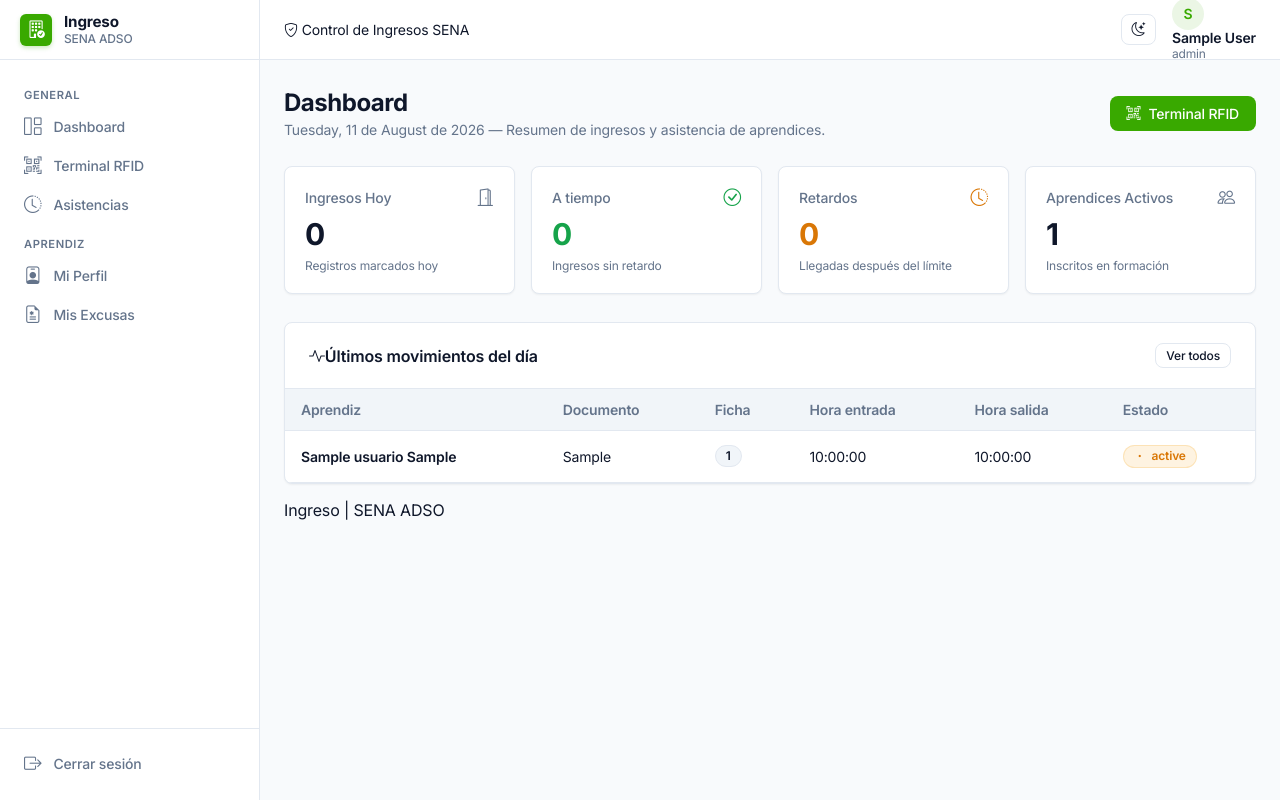
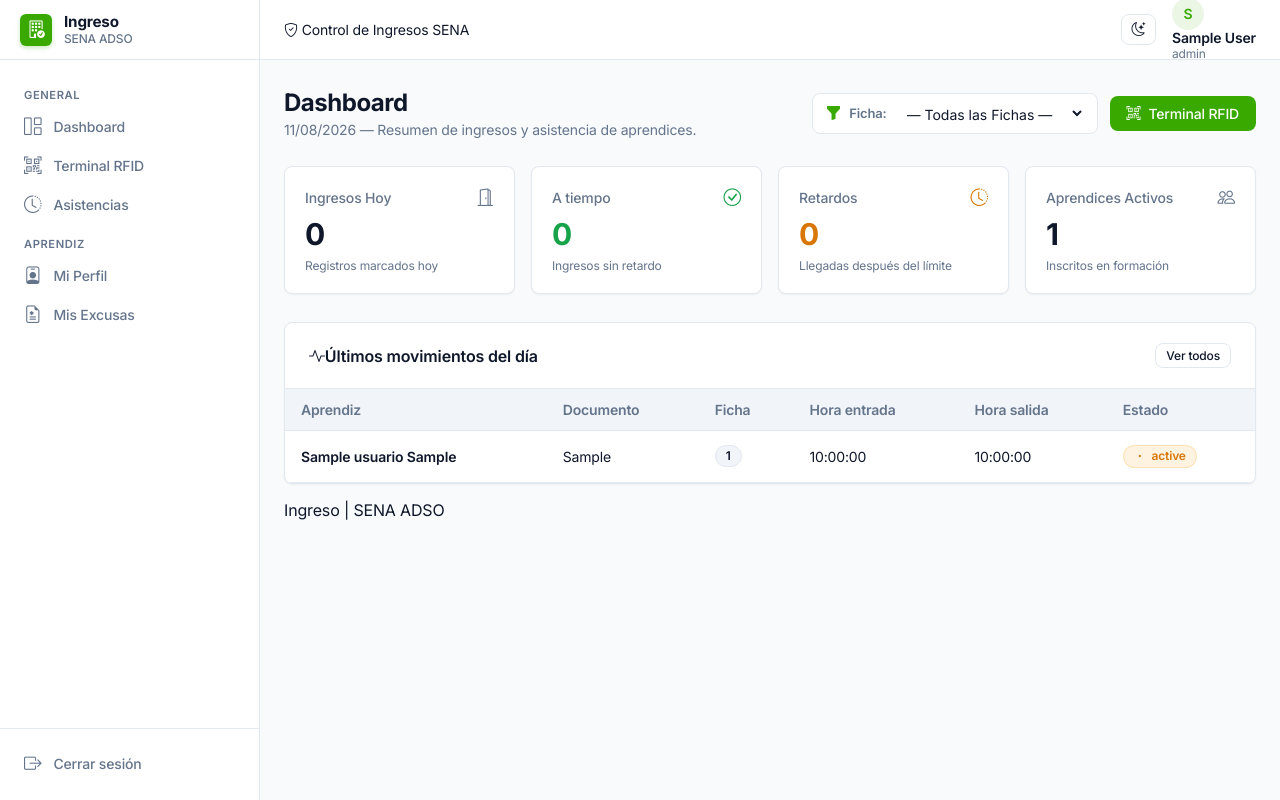
Before and after one commit to bmarulandah02/Sistema-de-control-de-ingresos-de-aprendices, a PHP site: page /index.php in a window 1280 px wide. Run offline with PHP 8.4, Linux system fonts and the light colour scheme; the visitor is signed in with stand-in values (Sample User, id 1); tables that the repository leaves empty hold one stand-in row (values such as "Sample post"); some libraries are stand-ins or nearby versions.

Commit message:
feat: implement application core router, data models, and dashboard view

```diff
--- a/core/Router.php
+++ b/core/Router.php
@@ -53,9 +53,10 @@ class Router {
         }
 
         // 5. Carga de datos desde la Base de Datos para las vistas
-        $statsHoy       = IngresoModel::obtenerEstadisticasHoy();
-        $statsAprendiz  = ['activos' => AprendizModel::contarActivos()];
-        $ultimos        = IngresoModel::obtenerUltimosMovimientos(8);
+        $fichaSeleccionada = !empty($_GET['ficha_id']) ? (int)$_GET['ficha_id'] : null;
+        $statsHoy          = IngresoModel::obtenerEstadisticasHoy($fichaSeleccionada);
+        $statsAprendiz     = ['activos' => AprendizModel::contarActivos($fichaSeleccionada)];
+        $ultimos           = IngresoModel::obtenerUltimosMovimientos(8, $fichaSeleccionada);
 
         // Captura de filtros de la URL para consultas en el historial
         $filtros = [
--- a/models/AprendizModel.php
+++ b/models/AprendizModel.php
@@ -8,15 +8,20 @@ require_once __DIR__ . '/../config/database.php';
 class AprendizModel {
 
     /**
-     * Cuenta el total de aprendices registrados en la BD
+     * Cuenta el total de aprendices registrados en la BD (opcionalmente filtrando por ficha)
      */
-    public static function contarActivos(): int {
+    public static function contarActivos(?int $idFicha = null): int {
         try {
             $mysql = new MySQL();
             $mysql->conectarBD();
             $conexion = $mysql->getConexion();
 
             if ($conexion) {
+                if ($idFicha && $idFicha > 0) {
+                    $stmt = $conexion->prepare("SELECT COUNT(*) FROM aprendiz WHERE fk_ficha = :ficha");
+                    $stmt->execute([':ficha' => $idFicha]);
+                    return (int) $stmt->fetchColumn();
+                }
                 return (int) $conexion->query("SELECT COUNT(*) FROM aprendiz")->fetchColumn();
             }
         } catch (Exception $e) {
--- a/models/IngresoModel.php
+++ b/models/IngresoModel.php
@@ -8,9 +8,9 @@ require_once __DIR__ . '/../config/database.php';
 class IngresoModel {
 
     /**
-     * Obtiene métricas del día actual (total ingresos, puntuales, retardos)
+     * Obtiene métricas del día actual (total ingresos, puntuales, retardos) filtrando opcionalmente por Ficha
      */
-    public static function obtenerEstadisticasHoy(): array {
+    public static function obtenerEstadisticasHoy(?int $idFicha = null): array {
         $stats = ['total' => 0, 'puntuales' => 0, 'retardos' => 0];
 
         try {
@@ -19,29 +19,44 @@ class IngresoModel {
             $conexion = $mysql->getConexion();
 
             if ($conexion) {
-                // Total ingresos hoy
-                $sqlTotal = "SELECT COUNT(*) FROM ingresos WHERE fecha_registro = CURDATE()";
-                $stats['total'] = (int) $conexion->query($sqlTotal)->fetchColumn();
+                if ($idFicha && $idFicha > 0) {
+                    $sqlTotal = "SELECT COUNT(*) FROM ingresos i
+                                 JOIN aprendiz a ON i.fk_aprendiz = a.id_aprendiz
+                                 WHERE i.fecha_registro = CURDATE() AND a.fk_ficha = :ficha";
+                    $stmt = $conexion->prepare($sqlTotal);
+                    $stmt->execute([':ficha' => $idFicha]);
+                    $stats['total'] = (int) $stmt->fetchColumn();
 
-                // Puntuales hoy
-                $sqlPuntual = "SELECT COUNT(*) FROM ingresos WHERE fecha_registro = CURDATE() AND estado_asistencia = 'Puntual'";
-                $stats['puntuales'] = (int) $conexion->query($sqlPuntual)->fetchColumn();
+                    $sqlPuntual = "SELECT COUNT(*) FROM ingresos i
+                                   JOIN aprendiz a ON i.fk_aprendiz = a.id_aprendiz
+                                   WHERE i.fecha_registro = CURDATE() AND i.estado_asistencia = 'Puntual' AND a.fk_ficha = :ficha";
+                    $stmt = $conexion->prepare($sqlPuntual);
+                    $stmt->execute([':ficha' => $idFicha]);
+                    $stats['puntuales'] = (int) $stmt->fetchColumn();
 
-                // Retardos hoy
-                $sqlRetardos = "SELECT COUNT(*) FROM ingresos WHERE fecha_registro = CURDATE() AND estado_asistencia = 'Retardo'";
-                $stats['retardos'] = (int) $conexion->query($sqlRetardos)->fetchColumn();
+                    $sqlRetardos = "SELECT COUNT(*) FROM ingresos i
+                                    JOIN aprendiz a ON i.fk_aprendiz = a.id_aprendiz
+                                    WHERE i.fecha_registro = CURDATE() AND i.estado_asistencia = 'Retardo' AND a.fk_ficha = :ficha";
+                    $stmt = $conexion->prepare($sqlRetardos);
+                    $stmt->execute([':ficha' => $idFicha]);
+                    $stats['retardos'] = (int) $stmt->fetchColumn();
+                } else {
+                    $stats['total'] = (int) $conexion->query("SELECT COUNT(*) FROM ingresos WHERE fecha_registro = CURDATE()")->fetchColumn();
+                    $stats['puntuales'] = (int) $conexion->query("SELECT COUNT(*) FROM ingresos WHERE fecha_registro = CURDATE() AND estado_asistencia = 'Puntual'")->fetchColumn();
+                    $stats['retardos'] = (int) $conexion->query("SELECT COUNT(*) FROM ingresos WHERE fecha_registro = CURDATE() AND estado_asistencia = 'Retardo'")->fetchColumn();
+                }
             }
         } catch (Exception $e) {
-            // Silencioso: devuelve 0 si no hay tabla/datos
+            // Silencioso
         }
 
         return $stats;
     }
 
     /**
-     * Obtiene los últimos movimientos del día para el Dashboard
+     * Obtiene los últimos movimientos del día para el Dashboard filtrando opcionalmente por Ficha
      */
-    public static function obtenerUltimosMovimientos(int $limite = 8): array {
+    public static function obtenerUltimosMovimientos(int $limite = 8, ?int $idFicha = null): array {
         $registros = [];
 
         try {
@@ -50,6 +65,11 @@ class IngresoModel {
             $conexion = $mysql->getConexion();
 
             if ($conexion) {
+                $where = "";
+                if ($idFicha && $idFicha > 0) {
+                    $where = "WHERE f.id_ficha = :idFicha";
+                }
+
                 $sql = "SELECT i.id_ingresos, i.fecha_registro, i.entrada, i.salida, i.estado_asistencia AS estado,
                                CONCAT(u.nombre, ' ', u.apellido) AS aprendiz, u.identificacion AS documento,
                                f.id_ficha AS numero_ficha, f.nombre_programa AS programa
@@ -57,11 +77,15 @@ class IngresoModel {
                         JOIN aprendiz a ON i.fk_aprendiz = a.id_aprendiz
                         JOIN usuario u ON a.fk_usuario = u.id_usuario
                         LEFT JOIN ficha f ON a.fk_ficha = f.id_ficha
+                        {$where}
                         ORDER BY i.entrada DESC
                         LIMIT :limite";
 
                 $stmt = $conexion->prepare($sql);
                 $stmt->bindValue(':limite', $limite, PDO::PARAM_INT);
+                if ($idFicha && $idFicha > 0) {
+                    $stmt->bindValue(':idFicha', $idFicha, PDO::PARAM_INT);
+                }
                 $stmt->execute();
 
                 while ($row = $stmt->fetch(PDO::FETCH_ASSOC)) {
--- a/views/admin/dashboard.php
+++ b/views/admin/dashboard.php
@@ -1,17 +1,31 @@
 <?php
-$pageTitle = 'Dashboard — Shadcn Admin SENA';
+$pageTitle = 'Dashboard — Control de Ingresos SENA';
 require __DIR__ . '/../layouts/header.php';
 ?>
 
-<div class="page-header">
+<div class="page-header" style="display:flex; flex-wrap:wrap; justify-content:space-between; align-items:center; gap:1rem;">
     <div>
         <h1 class="page-header-title">Dashboard</h1>
         <div class="page-header-subtitle">
-            <!-- 🟢 EDITAR AQUÍ: Puedes cambiar el mensaje de bienvenida -->
-            <?= date('l, d \d\e F \d\e Y') ?> — Resumen de ingresos y asistencia de aprendices.
+            <?= date('d/m/Y') ?> — Resumen de ingresos y asistencia de aprendices.
         </div>
     </div>
-    <div style="display:flex; gap:0.5rem;">
+    <div style="display:flex; align-items:center; gap:0.75rem; flex-wrap:wrap;">
+        <!-- ── FILTRO DINÁMICO POR FICHA DE FORMACIÓN ───────────────── -->
+        <form method="GET" action="index.php" style="display:flex; align-items:center; gap:0.5rem; background:var(--card); padding:0.375rem 0.75rem; border:1px solid var(--border); border-radius:var(--radius);">
+            <input type="hidden" name="action" value="dashboard">
+            <i class="bi bi-funnel-fill" style="color:var(--sena-brand);"></i>
+            <span style="font-size:0.8125rem; font-weight:600; color:var(--muted-foreground);">Ficha:</span>
+            <select name="ficha_id" class="shadcn-select" onchange="this.form.submit()" style="padding:0.25rem 0.5rem; font-size:0.875rem; border:none; background:transparent;">
+                <option value="">— Todas las Fichas —</option>
+                <?php foreach ($fichas ?? [] as $f): ?>
+                <option value="<?= $f['id'] ?>" <?= (($fichaSeleccionada ?? '') == $f['id']) ? 'selected' : '' ?>>
+                    Ficha <?= htmlspecialchars($f['numero_ficha']) ?> — <?= htmlspecialchars($f['programa']) ?>
+                </option>
+                <?php endforeach; ?>
+            </select>
+        </form>
+
         <a href="index.php?action=asistencia" class="btn-shadcn btn-shadcn-primary">
             <i class="bi bi-qr-code-scan"></i>
             <span>Terminal RFID</span>
@@ -19,9 +33,8 @@ require __DIR__ . '/../layouts/header.php';
     </div>
 </div>
 
-<!-- ── 🟢 TARJETAS DE MÉTRICAS (METRIC CARDS) ───────────────────── -->
+<!-- ── TARJETAS DE MÉTRICAS (METRIC CARDS) ───────────────────── -->
 <div style="display: grid; grid-template-columns: repeat(auto-fit, minmax(220px, 1fr)); gap: 1rem; margin-bottom: 1.75rem;">
-    <!-- 🟢 EDITAR AQUÍ: Reemplaza $statsHoy['total'] por tu variable o consulta SQL -->
     <div class="metric-card">
         <div class="metric-header">
             <span>Ingresos Hoy</span>
@@ -31,7 +44,6 @@ require __DIR__ . '/../layouts/header.php';
         <div class="metric-footer">Registros marcados hoy</div>
     </div>
 
-    <!-- 🟢 EDITAR AQUÍ: Reemplaza $statsHoy['puntuales'] por tu variable -->
     <div class="metric-card">
         <div class="metric-header">
             <span>A tiempo</span>
@@ -41,7 +53,6 @@ require __DIR__ . '/../layouts/header.php';
         <div class="metric-footer">Ingresos sin retardo</div>
     </div>
 
-    <!-- 🟢 EDITAR AQUÍ: Reemplaza $statsHoy['retardos'] por tu variable -->
     <div class="metric-card">
         <div class="metric-header">
             <span>Retardos</span>
@@ -51,7 +62,6 @@ require __DIR__ . '/../layouts/header.php';
         <div class="metric-footer">Llegadas después del límite</div>
     </div>
 
-    <!-- 🟢 EDITAR AQUÍ: Reemplaza $statsAprendiz['activos'] por tu variable -->
     <div class="metric-card">
         <div class="metric-header">
             <span>Aprendices Activos</span>
@@ -62,10 +72,15 @@ require __DIR__ . '/../layouts/header.php';
     </div>
 </div>
 
-<!-- ── 🟢 TABLA DE ÚLTIMOS MOVIMIENTOS ────────────────────────── -->
+<!-- ── TABLA DE ÚLTIMOS MOVIMIENTOS ────────────────────────── -->
 <div class="shadcn-card">
     <div class="card-header-shadcn">
-        <h3><i class="bi bi-activity me-2"></i>Últimos movimientos del día</h3>
+        <div style="display:flex; align-items:center; gap:0.5rem;">
+            <h3><i class="bi bi-activity me-2"></i>Últimos movimientos del día</h3>
+            <?php if (!empty($fichaSeleccionada)): ?>
+            <span class="shadcn-badge badge-secondary">Filtro Ficha Activa</span>
+            <?php endif; ?>
+        </div>
         <a href="index.php?action=historial" class="btn-shadcn btn-shadcn-outline" style="font-size:0.75rem; padding:0.25rem 0.625rem;">
             Ver todos
         </a>
@@ -84,12 +99,11 @@ require __DIR__ . '/../layouts/header.php';
                 </tr>
             </thead>
             <tbody>
-                <!-- 🟢 EDITAR AQUÍ: Aquí recorres con foreach($ultimos as $r) los datos de tu BD -->
                 <?php if (empty($ultimos)): ?>
                 <tr>
-                    <td colspan="6" style="text-align:center; padding: 2rem; color:var(--muted-foreground);">
+                    <td colspan="6" style="text-align:center; padding: 2.5rem; color:var(--muted-foreground);">
                         <i class="bi bi-inbox fs-3 d-block mb-1"></i>
-                        No hay ingresos registrados el día de hoy.
+                        No hay ingresos registrados el día de hoy para esta selección.
                     </td>
                 </tr>
                 <?php else: ?>
```
